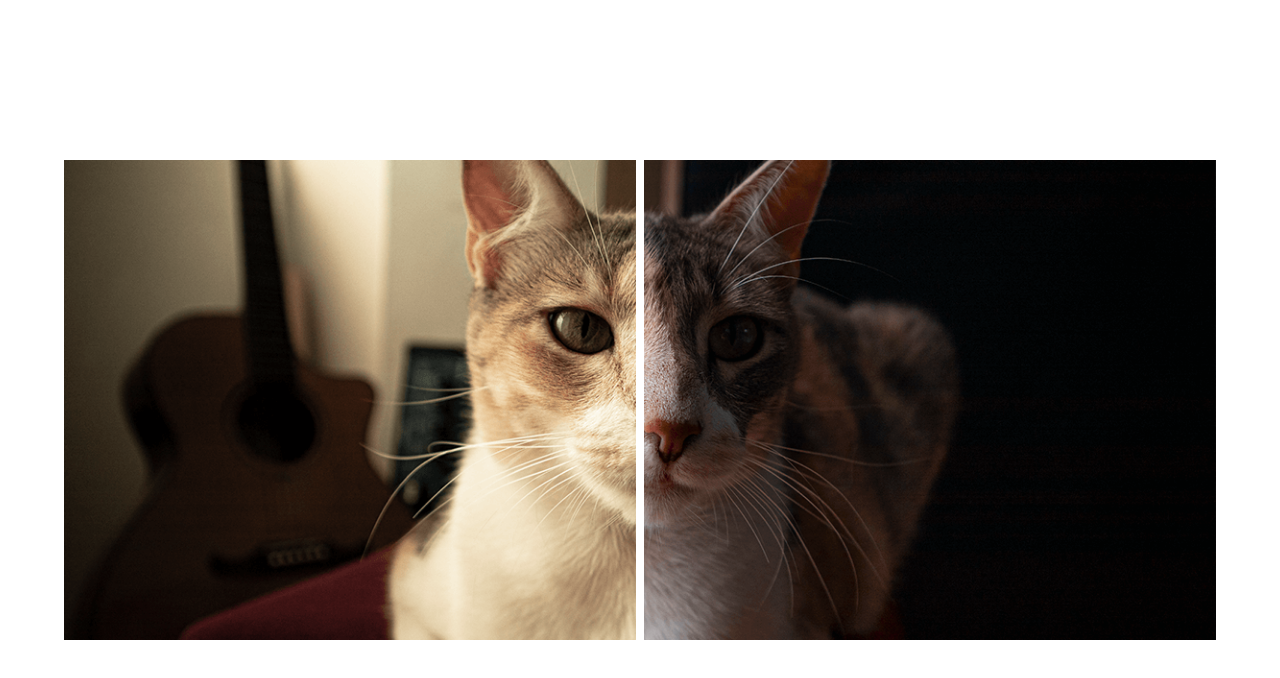
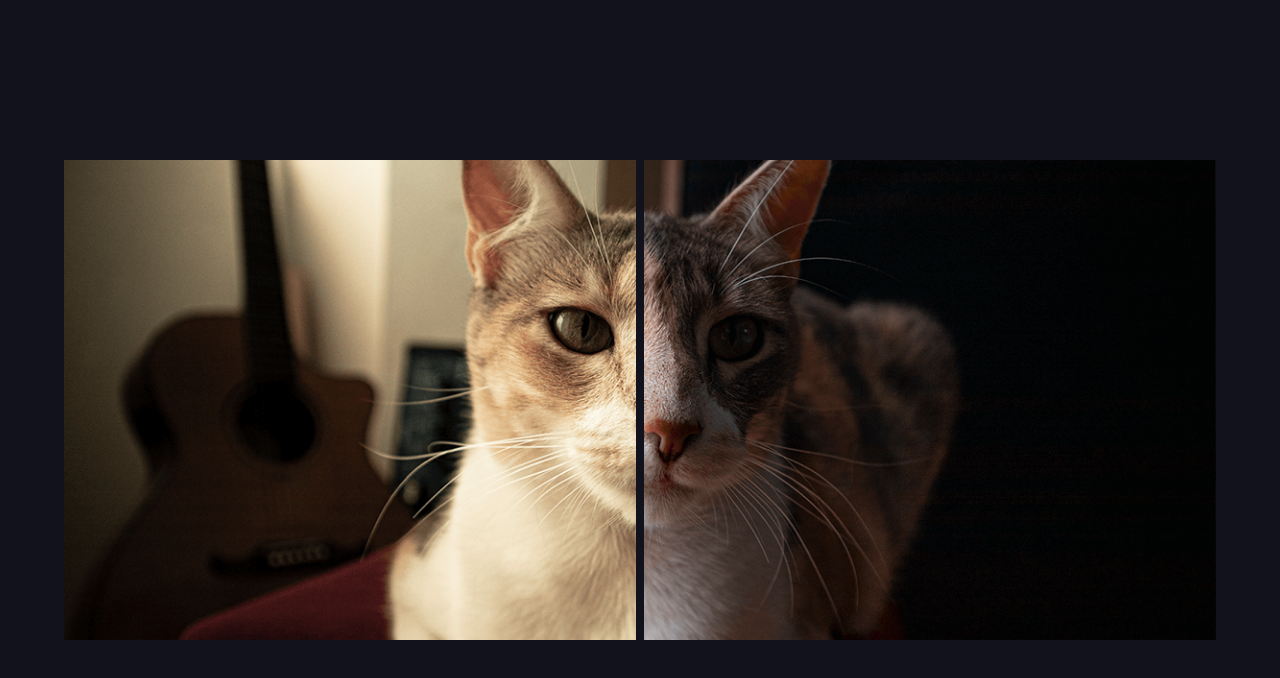
Before and after one commit to Sant720/test-projects, a plain HTML site: page image-slider/index.html in a window 1280 px wide. Drawn offline with Linux system fonts and the light colour scheme.

Commit message:
Change to dark mode

```diff
--- a/image-slider/styles.css
+++ b/image-slider/styles.css
@@ -1,6 +1,7 @@
 :root {
     --w: 90vw;
     --h: 60vh;
+    --clr-dark: #11121b;
 }
 
 * {
@@ -14,6 +15,7 @@ body {
     align-items: center;
     justify-content: center;
     min-height: 100vh;
+    background: var(--clr-dark);
 }
 
 .container {
@@ -39,7 +41,7 @@ img {
 
 .slider {
     width: 0.5rem;
-    background: white;
+    background: var(--clr-dark);
     height: 100%;
     z-index: 10;
     position: absolute;
```
